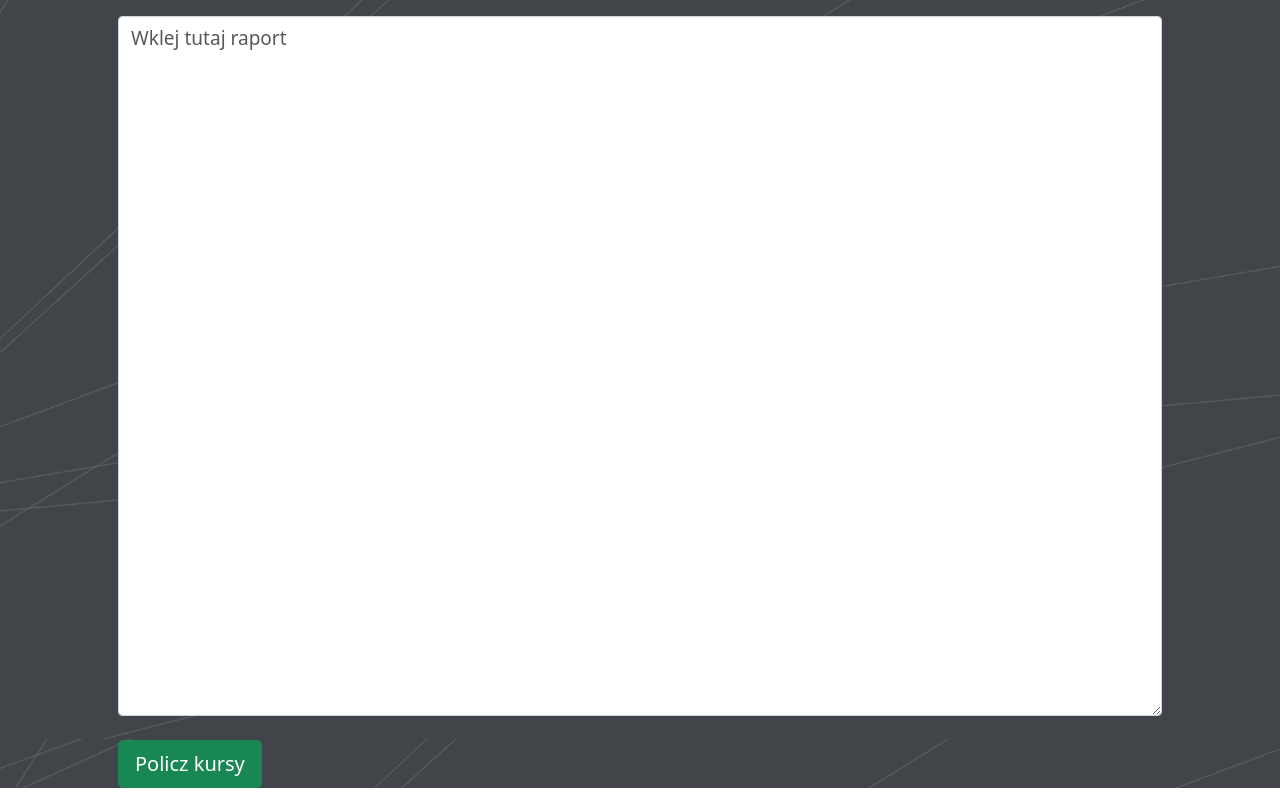
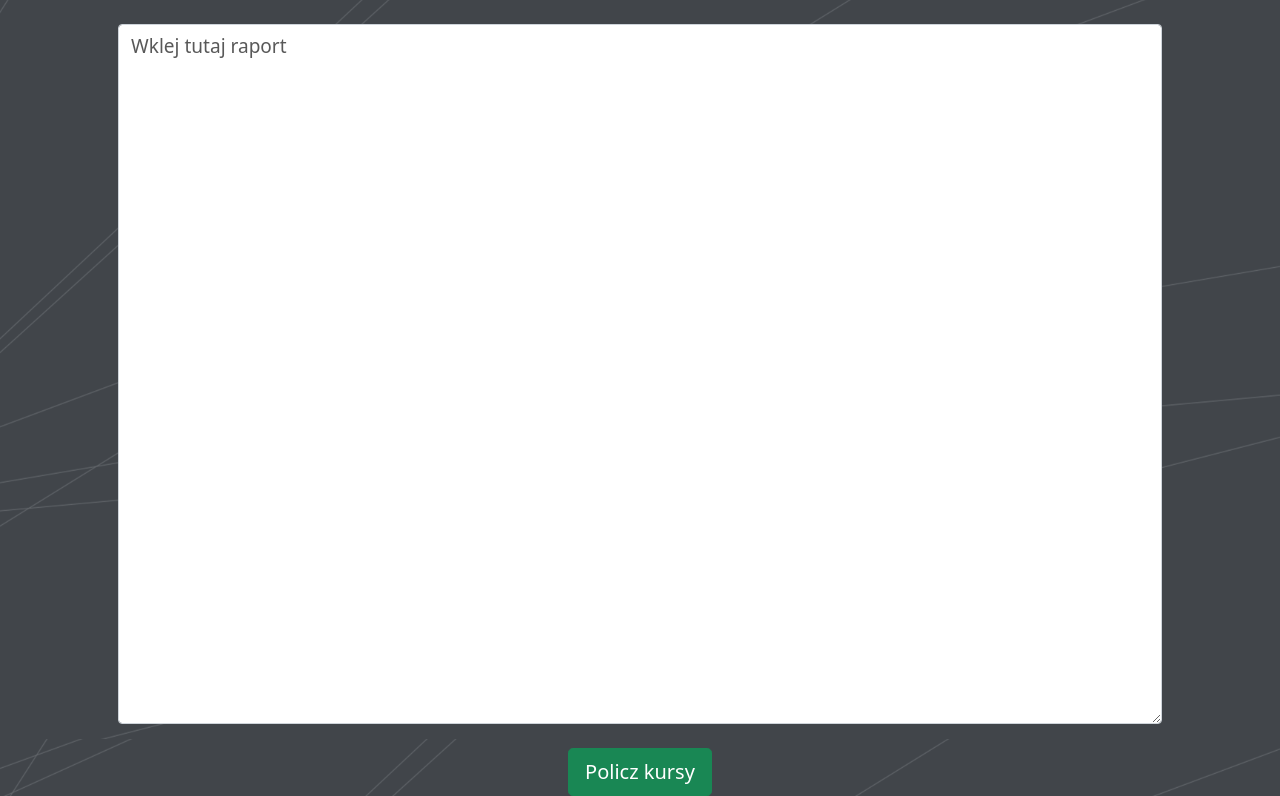
Before and after one commit to besesito/ehee, a Django app: page /raport/ in a window 1280 px wide. Shown: the part 61-857 px from the top of the page. Run offline with Django 3.2, Linux system fonts and the light colour scheme; the visitor is signed in with stand-in values (Sample User, id 1); some libraries are stand-ins or nearby versions; some web fonts are replaced.

Commit message:
Design update

```diff
--- a/raport/templates/raport/raport.html
+++ b/raport/templates/raport/raport.html
@@ -1,7 +1,7 @@
 {% extends 'base.html' %}
 {% block content %}
 {% load static %}
-<div class="container pt-3">
+<div class="container pt-4">
 <form method="POST" action="{% url 'wynik' %}">
     {% csrf_token %}
     <div class="form-floating">
@@ -9,7 +9,9 @@
         <label style="color: #000000; font-size: 140%;" for="floatingTextarea2">Wklej tutaj raport</label>
     </div>
     <br>
+    <div class="text-center">
     <input class="btn btn-success btn-lg" type="submit" value="Policz kursy"/>
+        </div>
 </form>
 </div>
 
```
